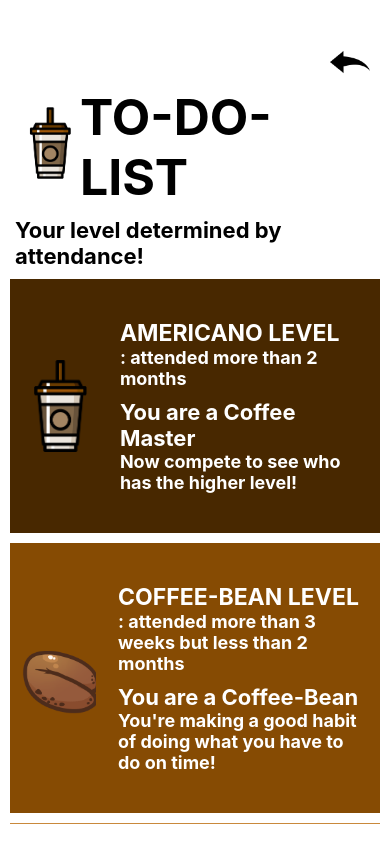
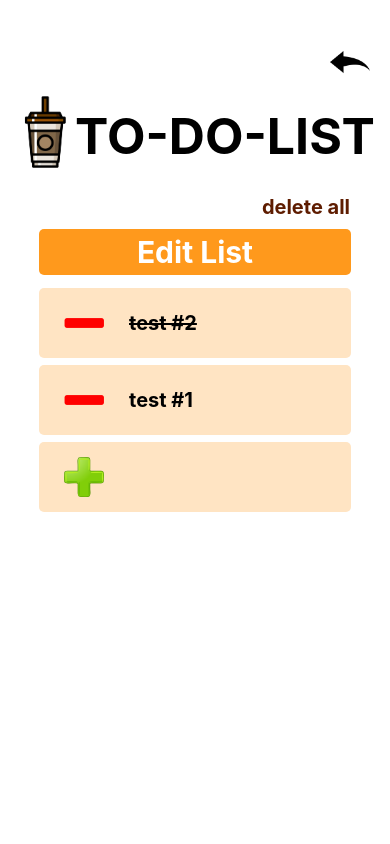
Before and after one commit to minkyung01/OSP_teamProject, a React Native app in the folder Caffeine_Diary/: screen / in a window 390 px wide. Built offline with nearby package versions, Linux system fonts and the light colour scheme.

Commit message:
Edit List Page(완성)
- list=> 전역변수로 전환
- 네비게이션바 하나의 component로 합침
- List component 수정

```diff
--- a/Caffeine_Diary/package.json
+++ b/Caffeine_Diary/package.json
@@ -8,13 +8,17 @@
     "eject": "expo eject"
   },
   "dependencies": {
+    "@react-navigation/native": "^6.0.6",
+    "@react-navigation/stack": "^6.0.11",
     "expo": "~43.0.2",
     "expo-status-bar": "~1.1.0",
     "prop-types": "^15.7.2",
     "react": "17.0.1",
     "react-dom": "17.0.1",
     "react-native": "0.64.3",
+    "react-native-calendar-picker": "^7.1.2",
     "react-native-web": "0.17.1",
+    "react-navigation-stack": "^2.10.4",
     "react-router-dom": "^6.0.2",
     "styled-components": "^5.3.3"
   },
--- a/Caffeine_Diary/src/App.js
+++ b/Caffeine_Diary/src/App.js
@@ -1,3 +1,5 @@
+import {Component} from 'react';
+import Title from './Title';
 import AppMain from './AppMain';
 import MyPage from './MyPage'
 import LevelInfo from './LevelInfo';
@@ -5,14 +7,42 @@ import Stickers_and_Skins from './Stickers_and_Skins';
 import React,{useState} from 'react';
 import InfoContext from './components/InfoContext';
 import {themeColor} from './colors';
+import EditList from './EditList';
 
 const App = () =>{
     const [id, setId] = useState('Ewha Kim');
-    const [attendance, setAttendance] = useState(0);
+    const [attendance, setAttendance] = useState(100);
     const [skinColor, setSkinColor] = useState(themeColor.Orange);
-    const [sort, setSort] = useState('closest');
-    const [sticker,setSticker] = useState(0);
-
+    const [sort, setSort] = useState('closest'); // sort method
+    const [sticker,setSticker] = useState(0); // check sticker type(0~4)
+    const [lists, setLists] = useState({ /*date: 현재 date, todo: 할일내용, category:카테고리, comment: 메모, completed: 끝남여부*/
+        '202111118548': {date: '202111118548', todo: "test #1", category:"assignment",comment:"",completed: false},
+        '202111118530': {date: '202111118530', todo: "test #2", category:"assignment",comment:"",completed: true},
+    });
+    class date extends Component{ // calculate date
+        state={
+            now: new Date()
+        }
+        render(){
+            const {now} = this.state;
+            const nowStr=now.getFullYear().toString()+now.getMonth().toString()+now.getDate().toString()+now.getHours().toString()+now.getMinutes().toString()+now.getSeconds().toString();
+            return nowStr; //현재 연도+월+일+시간+분+초 string
+        }
+    }
+    // add list page에서 작성한 값 가져와야 함.
+    const _addList = () => {
+        const Date = new date().render();//현재 date string
+        const newListObject = {
+            [Date]: {date: Date, todo:"new Schedule", category:"assignment",comment:"",completed: false},
+        };
+        setLists({...lists, ...newListObject});
+    };
+    // change completed/uncompleted state
+    const _toggleList = date => {
+        const currentLists = Object.assign({}, lists);
+        currentLists[date]['completed'] = !currentLists[date]['completed'];
+        setLists(currentLists);
+    };
     const userInfo={
         ID: id,
         Attendance: attendance,
@@ -23,16 +53,22 @@ const App = () =>{
             else if(attendance<60) return 1;
             else return 2;})(),
         LevelName: ["Water","Coffee-Bean","Americano"],
+        Category: ["assignment","lecture","hobby","etc.",],
+        Lists: lists,
         CheckSticker: sticker,
         setId,
         setAttendance,
         setSkinColor,
         setSort,
         setSticker,
+        setLists,
+        _addList,
+        _toggleList,
+        date,
     };
     return(
         <InfoContext.Provider value={userInfo}>
-            <LevelInfo />
+        <EditList />
         </InfoContext.Provider>
     );
 }
--- a/Caffeine_Diary/src/EditList.js
+++ b/Caffeine_Diary/src/EditList.js
@@ -8,6 +8,7 @@ import {iconImages} from './images';
 import {basicColor} from './colors';
 import List from './components/List';
 import Category from './components/Category';
+import IconButton from './components/IconButton';
 
 const EditList = () => {
     const userContext = useContext(InfoContext);
@@ -17,11 +18,21 @@ const EditList = () => {
             <SafeAreaView style={{alignItems:'center'}}>
                 <Title />
             </SafeAreaView>
-            <SafeAreaView style={{alignItems:'flex-end',marginRight:20}}>
+            <SafeAreaView style={{alignItems:'flex-end',marginRight:40}}>
                 <TextButton text="delete all" />
             </SafeAreaView>
             <Category title="Edit List" />
-
+            {Object.values(userContext.Lists).reverse().map(listItem => (
+                <List key={listItem.date} item={listItem}
+                action={()=>{ // delete to-do-list
+                    userContext.setLists(Object.values(userContext.Lists).filter(LIST=>LIST.date !== listItem.date));
+                }} page={"editList"}/>
+            ))}
+            <SafeAreaView style={[styles.list,{backgroundColor: userContext.SkinColor.light}]}>
+                <SafeAreaView style={{margin:15}}>
+                    <IconButton type={iconImages.add } onPressOut={userContext._addList}/>
+                </SafeAreaView>
+            </SafeAreaView>
         </ScrollView>
     );
 };
@@ -31,5 +42,15 @@ const styles = StyleSheet.create({
         marginTop: 20,
         marginBottom: 20,
     },
+    list: {
+        width: '80%',
+        alignSelf: 'center',
+        marginBottom: 7,
+        paddingLeft:10,
+        paddingRight:10,
+        borderRadius: 5,
+        flexDirection: 'row',
+        justifyContent:'space-between',
+    },
 })
 export default EditList;
--- a/Caffeine_Diary/src/components/IconButton.js
+++ b/Caffeine_Diary/src/components/IconButton.js
@@ -21,8 +21,8 @@ IconButton.defaultProps = {
 
 const iconStyle = StyleSheet.create({
     icon: {
-        width: 30,
-        height: 30,
+        width: 40,
+        height: 40,
     },
 });
 
--- a/Caffeine_Diary/src/components/Layout.js
+++ b/Caffeine_Diary/src/components/Layout.js
@@ -1,8 +1,10 @@
-import React, {useState} from "react";
-import { StyleSheet, Text, View, ScrollView, Image } from "react-native";
+import React, {useState, useContext} from "react";
+import InfoContext from './InfoContext';
+import { StyleSheet, Text, View, ScrollView, Image,Pressable } from "react-native";
 import { basicColor, themeColor } from "../colors";
 import { iconImages } from '../../src/images';
 import IconButton from './IconButton';
+import Title from './Title';
 
 import Category from "./Category";
 import List from "./List";
@@ -10,16 +12,17 @@ import NavBar from "./NavBar";
 
 export const Header = () => {
     return (
-        <View style={[styles.header, {flexDirection: 'row'}]}>
-            <Image style={styles.image} source={require('../../assets/coffee.png')} />
-            <Text style={styles.title}>TO-DO-LIST</Text>
+        <View style={styles.header}>
+            <Title />
         </View>
     );
 };
 export const SubContents = () => {
+    const userContext = useContext(InfoContext);
     return (
-        <View style={[styles.subContents, {flexDirection: 'row'}]}>
-            <Text style={styles.category}>category</Text>
+        <View style={[styles.subContents, {flexDirection: 'row',alignItems:'center'}]}>
+            <Pressable style={[styles.category,{backgroundColor: userContext.SkinColor.dark,}]}><Text style={{color: basicColor.background,fontWeight: '700',fontSize: 15,}}>
+            category</Text></Pressable>
             <View style={styles.share}>
                 <IconButton type={iconImages.share} />
             </View>
@@ -28,66 +31,36 @@ export const SubContents = () => {
                 <IconButton type={iconImages.uncompleted} />
             </View>
             <View style={styles.edit}>
-                <IconButton type={iconImages.edit} />
+                <IconButton type={iconImages.edit} page={"EditList"}/>
             </View>
         </View>
     );
 };
 
 export const MainContents = () => {
-
-    const [newList, setNewList] = useState('');
-
-    const [lists, setLists] = useState({
-        '1': {id: '1', item: "test #1", completed: false},
-        '2': {id: '2', item: "test #2", completed: true},
-    });
-
-    const _addList = () => {
-        const ID = Date.now().toString();
-        const newListObject = {
-            [ID]: {id: ID, item: newList, completed: false},
-        };
-        setNewList('');
-        setLists({...lists, ...newListObject});
-    } ;
-
-    const _toggleList = id => {
-        const currentLists = Object.assign({}, lists);
-        currentLists[id]['completed'] = !currentLists[id]['completed'];
-        setLists(currentLists);
-    };
+    const userContext = useContext(InfoContext);
 
     return (
         <View style={styles.mainContents}>
             <Category title="Today's Schedule" />
             <ScrollView>
-                {Object.values(lists).reverse().map(item => (
-                    <List key={item.id} item={item}
-                    toggleList={_toggleList} />
+                {Object.values(userContext.Lists).reverse().map(listItem => (
+                    <List key={listItem.date} item={listItem} action={userContext._toggleList} page={"showList"}/>
                 ))}
             </ScrollView>
-            <View>
-                <Text style={styles.add}>+ ADD</Text>
-            </View>
         </View>
     );
 };
 
 export const Footer = () => {
     return (
-        <View style={[styles.footer, {flexDirection: 'row'}]}>
-            <NavBar menu={"       View" + "\n" + "TO-DO-LIST"} />
-            <NavBar menu="My Page" />
-            <NavBar menu=" Search" />
-            <NavBar menu={"   View" + "\n" + "Ranking"} />
-        </View>
+        <NavBar />
     );
 };
 
 const styles = StyleSheet.create({
     header: {
-        flex: 4,
+        alignItems:'center',
         backgroundColor: basicColor.background,
     },
     subContents: {
@@ -97,10 +70,6 @@ const styles = StyleSheet.create({
     mainContents: {
         flex: 18,
         backgroundColor: basicColor.background,
-    },
-    footer: {
-        flex: 3,
-        backgroundColor: themeColor.Orange.dark,
     },
     title: {
         color: basicColor.text,
@@ -118,29 +87,23 @@ const styles = StyleSheet.create({
     },
     category: {
         width: '20%',
-        backgroundColor: themeColor.Orange.dark,
-        color: basicColor.background,
-        alignContent: 'center',
-        marginTop: 10,
-        marginBottom: 10,
+        height:40,
+        alignItems:'center',
+        justifyContent: 'center',
         marginLeft: '10%',
-        paddingLeft: 11,
-        paddingTop: 7,
+        padding: 7,
         fontWeight: '700',
         fontSize: 15,
         borderRadius: 5,
     },
     share: {
         marginLeft: 15,
-        marginTop: 13,
     },
     select: {
-        marginTop: 17,
         marginLeft: 70,
         fontWeight: '500',
     },
     uc_box: {
-        marginTop: 12,
         marginLeft: 7,
     },
     selected: {
@@ -161,6 +124,5 @@ const styles = StyleSheet.create({
     },
     edit: {
         marginLeft: 10,
-        marginTop: 15,
     },
 });
--- a/Caffeine_Diary/src/components/List.js
+++ b/Caffeine_Diary/src/components/List.js
@@ -1,29 +1,38 @@
-import React from "react";
+import React, {useContext} from "react";
+import InfoContext from './InfoContext';
 import { View, StyleSheet, Text } from "react-native";
 import { basicColor, themeColor } from '../colors';
 import { iconImages } from '../../src/images';
 import IconButton from './IconButton';
 import propTypes from 'prop-types';
 
-const List = ({ item, toggleList }) => {
+const List = ({ item, action,page }) => {
+    const userContext = useContext(InfoContext);
     return (
-        <View style={[styles.list, {flexDirection: 'row'}]}>
+        <View style={[styles.list,{backgroundColor: userContext.SkinColor.light}]}>
             <View style={styles.box}>
-                <IconButton type={item.completed ? iconImages.completed : iconImages.uncompleted}
-                id={item.id} onPressOut={toggleList} />
+                <IconButton type={(()=>{
+                    if(page=="showList")
+                        return (item.completed ? iconImages.completed : iconImages.uncompleted);
+                    else
+                        return iconImages.remove;}
+                        )()
+                }
+                id={item.date} onPressOut={action} />
             </View>
             <Text style={[styles.textList,
             {textDecorationLine: (item.completed? 'line-through' : 'none')}]}>
-                {item.id}
+                {item.todo}
             </Text>
-            <View style={{flexDirection: 'column'}}>
-                <View style={styles.up}>
-                    <IconButton type={iconImages.up} />
-                </View>
-                <View style={styles.down}>
-                    <IconButton type={iconImages.down} />
-                </View>
-            </View>
+            {(page=="showList")&&<UpDown />}
+        </View>
+    );
+};
+const UpDown =()=> {
+    return(
+        <View>
+            <IconButton type={iconImages.up} />
+            <IconButton type={iconImages.down} />
         </View>
     );
 };
@@ -32,35 +41,31 @@ const List = ({ item, toggleList }) => {
 const styles = StyleSheet.create({
     list: {
         width: '80%',
-        backgroundColor: themeColor.Orange.light,
-        alignContent: 'center',
         alignSelf: 'center',
         marginBottom: 7,
+        paddingLeft:10,
+        paddingRight:10,
         borderRadius: 5,
+        flexDirection: 'row',
+        justifyContent:'space-between',
     },
     textList: {
         alignSelf: 'center',
         fontSize: 20,
         fontWeight: '700',
         color: basicColor.text,
-        marginBottom: 5,
-        marginLeft: 13,
+        marginRight: 'auto',
+        marginLeft: 10,
     },
     box: {
-        marginLeft: 10,
-        marginTop: 15,
-    },
-    up: {
-        marginLeft: 80, //marginLeft 대신 오른쪽 정렬 기능이 필요
-    },
-    down: {
-        marginLeft: 80, //marginLeft 대신 오른쪽 정렬 기능이 필요
+        margin: 15,
     },
 });
 
 List.propTypes = {
     item: propTypes.object.isRequired,
-    toggleList: propTypes.func.isRequired,
+    action: propTypes.func.isRequired,
+    page: propTypes.string.isRequired,
 };
 
 export default List;
--- a/Caffeine_Diary/src/components/NavBar.js
+++ b/Caffeine_Diary/src/components/NavBar.js
@@ -1,26 +1,43 @@
-import React from "react";
-import { View, StyleSheet, Text } from "react-native";
+import React, {useContext} from "react";
+import InfoContext from './InfoContext';
+import { View, StyleSheet, Text, SafeAreaView,Pressable } from "react-native";
 import { basicColor, themeColor } from '../colors';
+import TextButton from './TextButton';
 
-const NavBar = ({menu}) => {
+const NavBar = () => {
+    const userContext = useContext(InfoContext);
     return (
-        <View style={styles.nav}>
-            <Text style={styles.textNav}>{menu}</Text>
-        </View>
+    <SafeAreaView style={[styles.nav,{backgroundColor: userContext.SkinColor.dark}]}>
+        <NavText text={"      View" + "\n" + "TO-DO-LIST"} />
+        <NavText text={"My Page"} />
+        <NavText text={"Search"} />
+        <NavText text={"  View" + "\n" + "Ranking"} />
+    </SafeAreaView>
     );
 };
-
+const NavText = ({text}) => {
+    return(
+        <Pressable onPress={()=>{alert(text)}}>
+            <Text style={styles.textNav}>{text}</Text>
+        </Pressable>
+    );
+};
 const styles = StyleSheet.create({
     nav: {
-        alignContent: 'center',
-        marginBottom: 10,
+        flexDirection:'row',
+        width:'100%',
+        height:80,
+        justifyContent:'center',
+        alignItems:'center',
+        padding: 15,
+
     },
     textNav: {
-        fontSize: 15,
+        fontSize: 18,
         fontWeight: '700',
         color: basicColor.background,
-        marginLeft: 32,
-        marginTop: 25,
+        paddingRight:10,
+        paddingLeft:10,
     },
 });
 
--- a/Caffeine_Diary/src/components/TextButton.js
+++ b/Caffeine_Diary/src/components/TextButton.js
@@ -1,10 +1,12 @@
-import React,{useState} from 'react';
+import React,{useState, useContext} from 'react';
+import InfoContext from './InfoContext';
 import {Pressable, Text, SafeAreaView} from 'react-native';
 import PropTypes from 'prop-types';
 import {basicColor} from '../colors';
 
 const TextButton = ({text}) =>{
     const [isTouch,SetIsTouch] =useState(false);
+    const userContext = useContext(InfoContext);
     return(
         <SafeAreaView style={{flexDirection:'row',alignItems: 'center',marginLeft:(text==="Log Out"?'auto':20)}}>
         <Pressable
@@ -13,6 +15,7 @@ const TextButton = ({text}) =>{
             }}
             onPressOut={()=>{
                 SetIsTouch(false);
+                text=="delete all"&& userContext.setLists(''); //delete all button
             }}
         >
             <Text style={{
```
Also changed, not shown: Caffeine_Diary/assets/minus.png, 1 other file (tests, documents, lock files or other folders).
